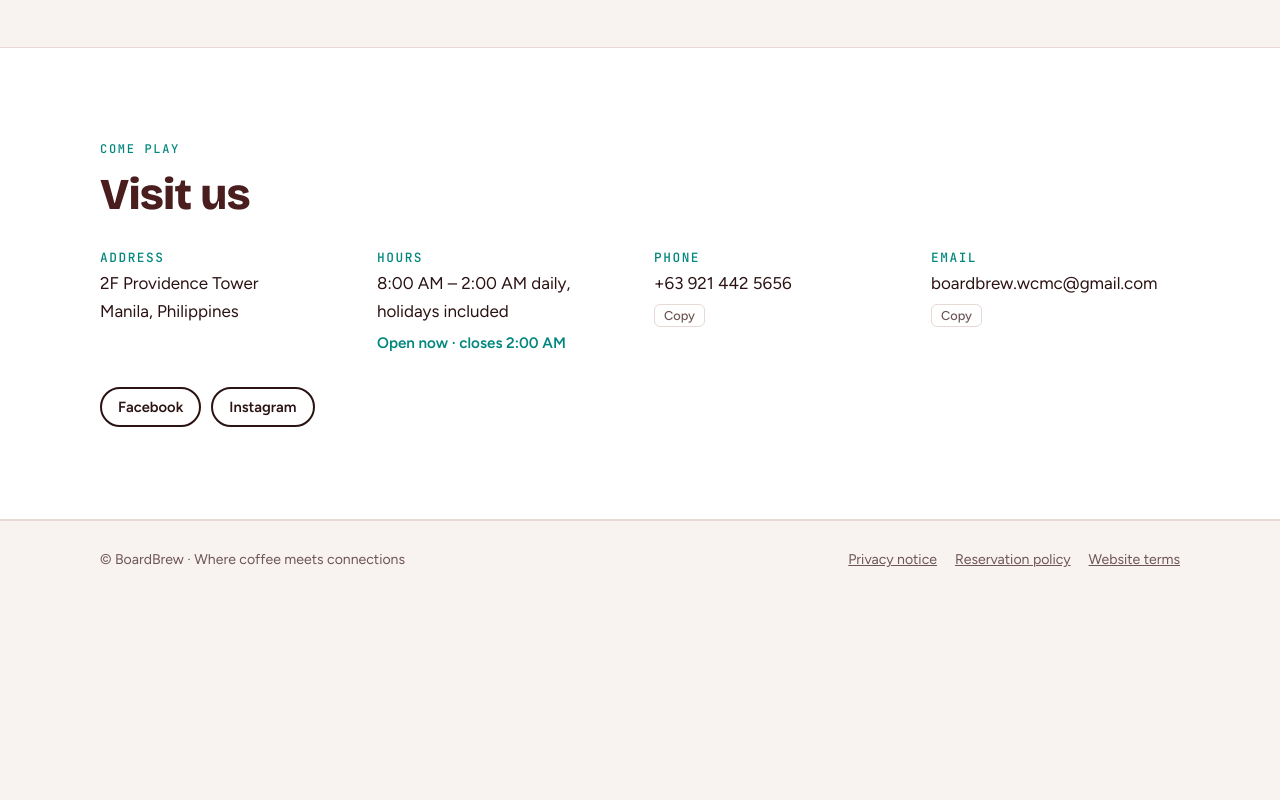
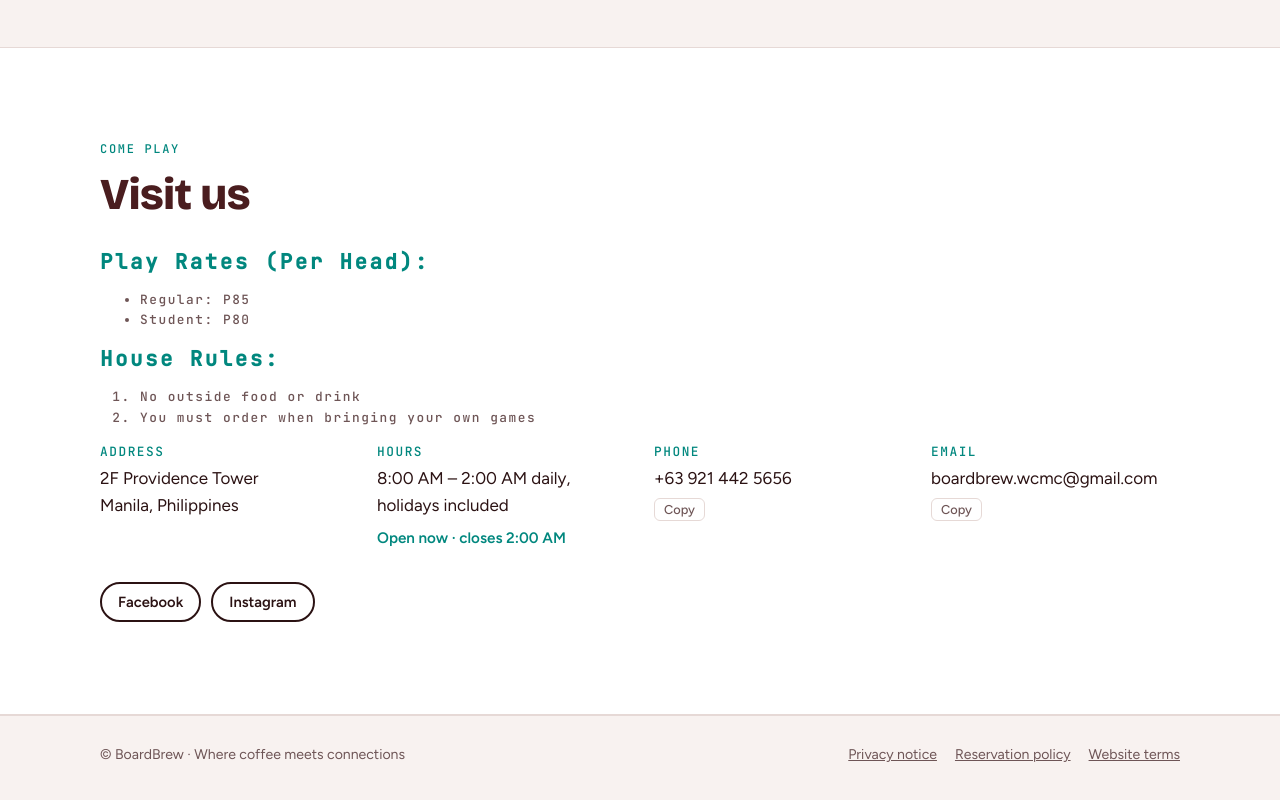
Before and after one commit to GoldenHerschel/BoardBrew-Demo-Phase0, a plain HTML site: page views/layouts/index.html in a window 1280 px wide. Shown: the part 6014-6814 px from the top of the page. Before the commit the page ends 6670 px from the top, so only its background shows below. Drawn offline with nearby package versions, Linux system fonts and the light colour scheme; files that its build step writes are made by us from their sources; files whose address does not match are found by name.

Commit message:
Added Play Rates and House Rules Section
I put it on contact.html, I had no idea where else to put it

```diff
--- a/public/styles.css
+++ b/public/styles.css
@@ -151,6 +151,12 @@ input,select,textarea{font:inherit;font-size:1rem;padding:11px 13px;border-radiu
 .copy{font:500 .8rem var(--font-body);border:1px solid var(--line);background:transparent;color:var(--muted);border-radius:6px;padding:3px 9px;cursor:pointer;justify-self:start}
 footer{border-top:1px solid var(--line);padding-block:28px;font-size:.88rem;color:var(--muted)}
 footer .wrap{display:flex;flex-wrap:wrap;justify-content:space-between;gap:12px}
+/* Play Rates */
+.play-rates h3{font-size:1.3rem;font-family:var(--font-mono);letter-spacing:.12em;color:var(--teal)}
+.play-rates li{font-size:.8rem;font-family:var(--font-mono);letter-spacing:.12em;color:var(--muted);font-weight:500}
+/* House Rules */
+.house-rules h3{font-size:1.3rem;font-family:var(--font-mono);letter-spacing:.12em;color:var(--teal)}
+.house-rules li{font-size:.8rem;font-family:var(--font-mono);letter-spacing:.12em;color:var(--muted);font-weight:500}
 
 /* Feedback labels */
 .fb-toggle{position:fixed;right:16px;bottom:calc(16px + env(safe-area-inset-bottom,0px));z-index:50;font:600 .88rem var(--font-body);padding:11px 16px;border-radius:999px;border:0;background:var(--tag);color:#fff;cursor:pointer;box-shadow:0 8px 24px -8px rgba(0,0,0,.4)}
--- a/views/contact.html
+++ b/views/contact.html
@@ -1,6 +1,24 @@
 <section class="band" id="visit" data-label="H · Visit &amp; contact">
   <div class="wrap">
     <div class="head"><span class="eyebrow">Come play</span><h2>Visit us</h2></div>
+    <div class="play-rates">
+      <div>
+        <h3>Play Rates (Per Head):</h3>
+        <ul id="p-rates">
+          <li>Regular: P85</li>
+          <li>Student: P80</li>
+        </ol>
+      </div>
+    </div>
+    <div class="house-rules">
+      <div>
+        <h3>House Rules:</h3>
+        <ol id="h-rules">
+          <li>No outside food or drink</li>
+          <li>You must order when bringing your own games</li>
+        </ol>
+      </div>
+    </div>
     <div class="visit-grid">
       <div><h3>Address</h3><p id="v-address">2F Providence Tower<br>Manila, Philippines</p></div>
       <div><h3>Hours</h3><p id="v-hours">8:00 AM – 2:00 AM daily, holidays included</p><p class="status" id="v-status" aria-live="polite"></p></div>
```
